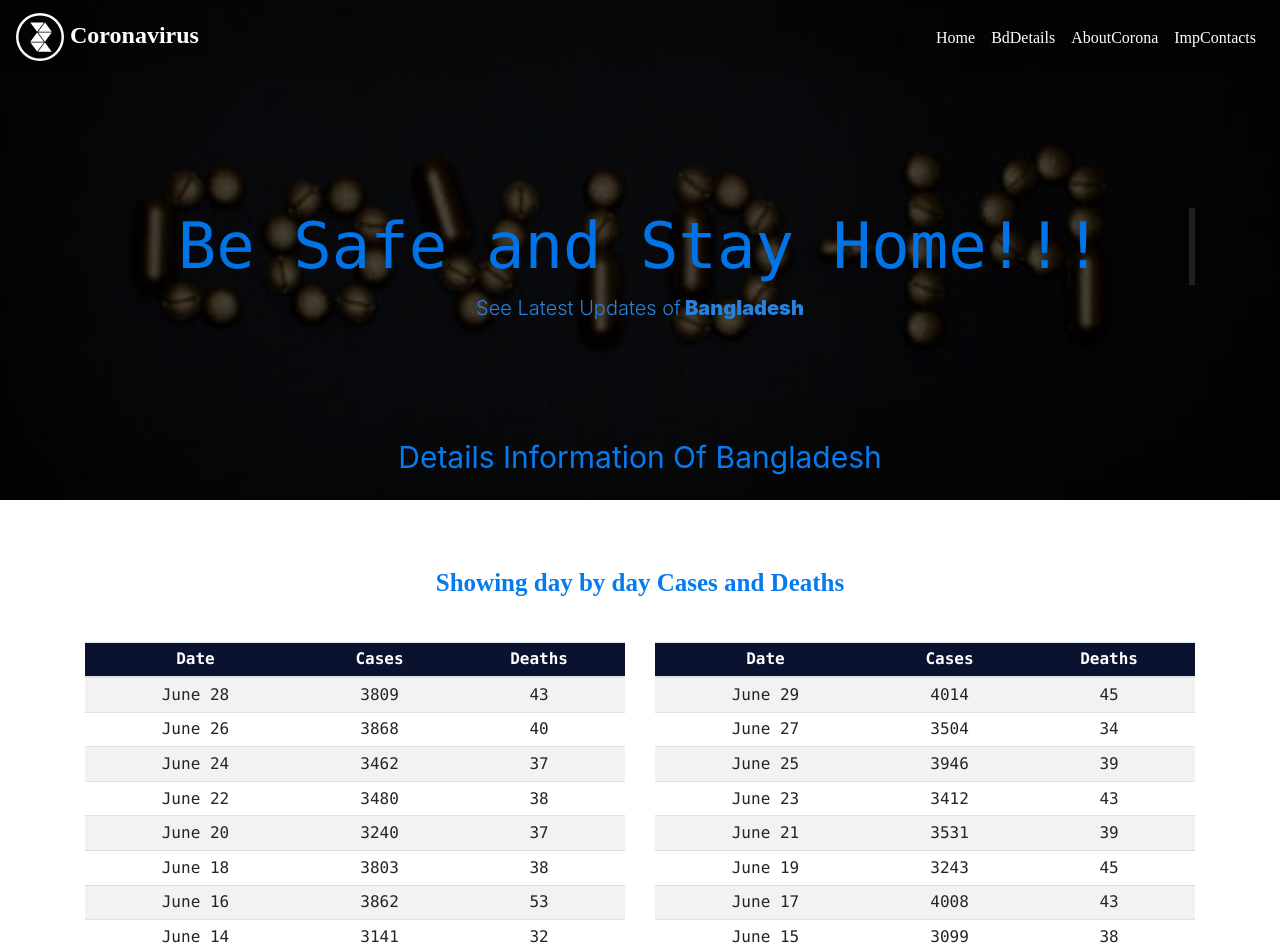
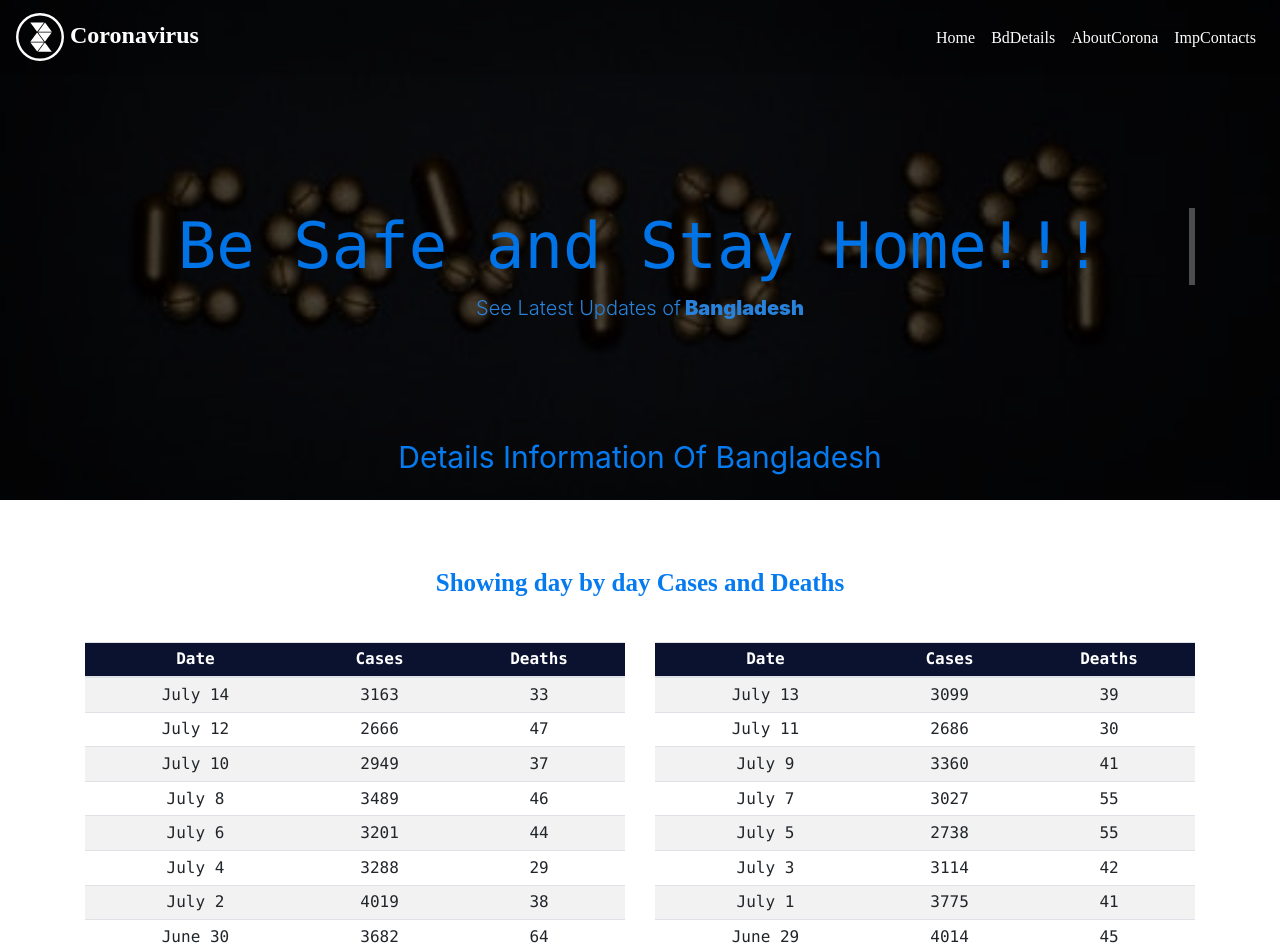
Before and after one commit to smdurjoy/covid, a React (Create React App) app: page /BdAllInfo in a window 1280 px wide. Shown: the top 952 px of the page. Built offline with nearby package versions, Linux system fonts and the light colour scheme; a web font is replaced by a local one.

Commit message:
update bd-details

```diff
--- a/src/components/BdAllInfo/BdAllInfo.js
+++ b/src/components/BdAllInfo/BdAllInfo.js
@@ -21,6 +21,81 @@ export default class BdAllInfo extends Component {
                                 </thead>
 
                                 <tbody>
+                                    <tr>
+                                        <td>July 14</td>
+                                        <td>3163</td>
+                                        <td>33</td>
+                                    </tr>
+                                    <tr>
+                                        <td>July 13</td>
+                                        <td>3099</td>
+                                        <td>39</td>
+                                    </tr>
+                                    <tr>
+                                        <td>July 12</td>
+                                        <td>2666</td>
+                                        <td>47</td>
+                                    </tr>
+                                    <tr>
+                                        <td>July 11</td>
+                                        <td>2686</td>
+                                        <td>30</td>
+                                    </tr>
+                                    <tr>
+                                        <td>July 10</td>
+                                        <td>2949</td>
+                                        <td>37</td>
+                                    </tr>
+                                    <tr>
+                                        <td>July 9</td>
+                                        <td>3360</td>
+                                        <td>41</td>
+                                    </tr>
+                                    <tr>
+                                        <td>July 8</td>
+                                        <td>3489</td>
+                                        <td>46</td>
+                                    </tr>
+                                    <tr>
+                                        <td>July 7</td>
+                                        <td>3027</td>
+                                        <td>55</td>
+                                    </tr>
+                                    <tr>
+                                        <td>July 6</td>
+                                        <td>3201</td>
+                                        <td>44</td>
+                                    </tr>
+                                    <tr>
+                                        <td>July 5</td>
+                                        <td>2738</td>
+                                        <td>55</td>
+                                    </tr>
+                                    <tr>
+                                        <td>July 4</td>
+                                        <td>3288</td>
+                                        <td>29</td>
+                                    </tr>
+                                    <tr>
+                                        <td>July 3</td>
+                                        <td>3114</td>
+                                        <td>42</td>
+                                    </tr>
+                                    <tr>
+                                        <td>July 2</td>
+                                        <td>4019</td>
+                                        <td>38</td>
+                                    </tr>
+                                    <tr>
+                                        <td>July 1</td>
+                                        <td>3775</td>
+                                        <td>41</td>
+                                    </tr>
+                                    <tr>
+                                        <td>June 30</td>
+                                        <td>3682</td>
+                                        <td>64</td>
+                                    </tr>
                                     <tr>
                                         <td>June 29</td>
                                         <td>4014</td>
@@ -576,6 +651,46 @@ export default class BdAllInfo extends Component {
 
                             <tbody>
                                 <tr>
+                                    <td>July 14</td>
+                                    <td>3163</td>
+                                    <td>33</td>
+                                </tr>
+                                <tr>
+                                    <td>July 12</td>
+                                    <td>2666</td>
+                                    <td>47</td>
+                                </tr>
+                                <tr>
+                                    <td>July 10</td>
+                                    <td>2949</td>
+                                    <td>37</td>
+                                </tr>
+                                <tr>
+                                    <td>July 8</td>
+                                    <td>3489</td>
+                                    <td>46</td>
+                                </tr>
+                                <tr>
+                                    <td>July 6</td>
+                                    <td>3201</td>
+                                    <td>44</td>
+                                </tr>
+                                <tr>
+                                    <td>July 4</td>
+                                    <td>3288</td>
+                                    <td>29</td>
+                                </tr>
+                                <tr>
+                                    <td>July 2</td>
+                                    <td>4019</td>
+                                    <td>38</td>
+                                </tr>
+                                <tr>
+                                    <td>June 30</td>
+                                    <td>3682</td>
+                                    <td>64</td>
+                                </tr>
+                                <tr>
                                     <td>June 28</td>
                                     <td>3809</td>
                                     <td>43</td>
@@ -857,6 +972,41 @@ export default class BdAllInfo extends Component {
 
                                 <tbody>
                                     <tr>
+                                        <td>July 13</td>
+                                        <td>3099</td>
+                                        <td>39</td>
+                                    </tr>
+                                    <tr>
+                                        <td>July 11</td>
+                                        <td>2686</td>
+                                        <td>30</td>
+                                    </tr>
+                                    <tr>
+                                        <td>July 9</td>
+                                        <td>3360</td>
+                                        <td>41</td>
+                                    </tr>
+                                    <tr>
+                                        <td>July 7</td>
+                                        <td>3027</td>
+                                        <td>55</td>
+                                    </tr>
+                                    <tr>
+                                        <td>July 5</td>
+                                        <td>2738</td>
+                                        <td>55</td>
+                                    </tr>
+                                    <tr>
+                                        <td>July 3</td>
+                                        <td>3114</td>
+                                        <td>42</td>
+                                    </tr>
+                                    <tr>
+                                        <td>July 1</td>
+                                        <td>3775</td>
+                                        <td>41</td>
+                                    </tr>
+                                    <tr>
                                         <td>June 29</td>
                                         <td>4014</td>
                                         <td>45</td>
```
